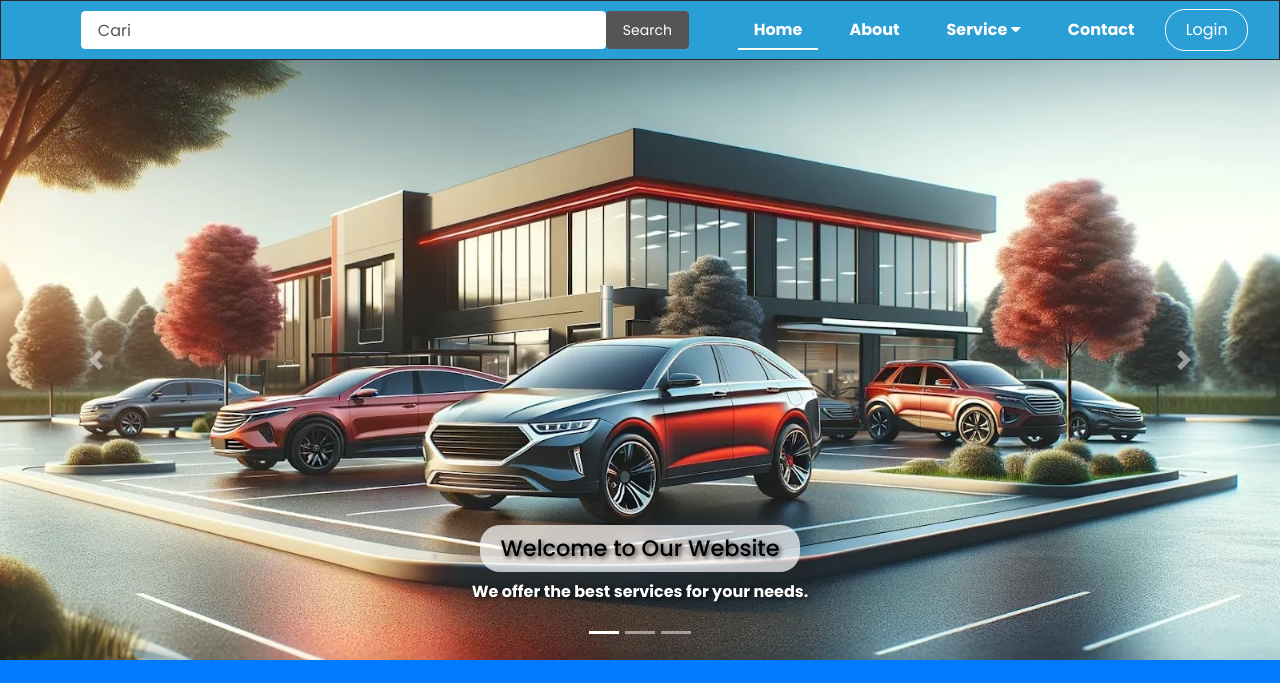
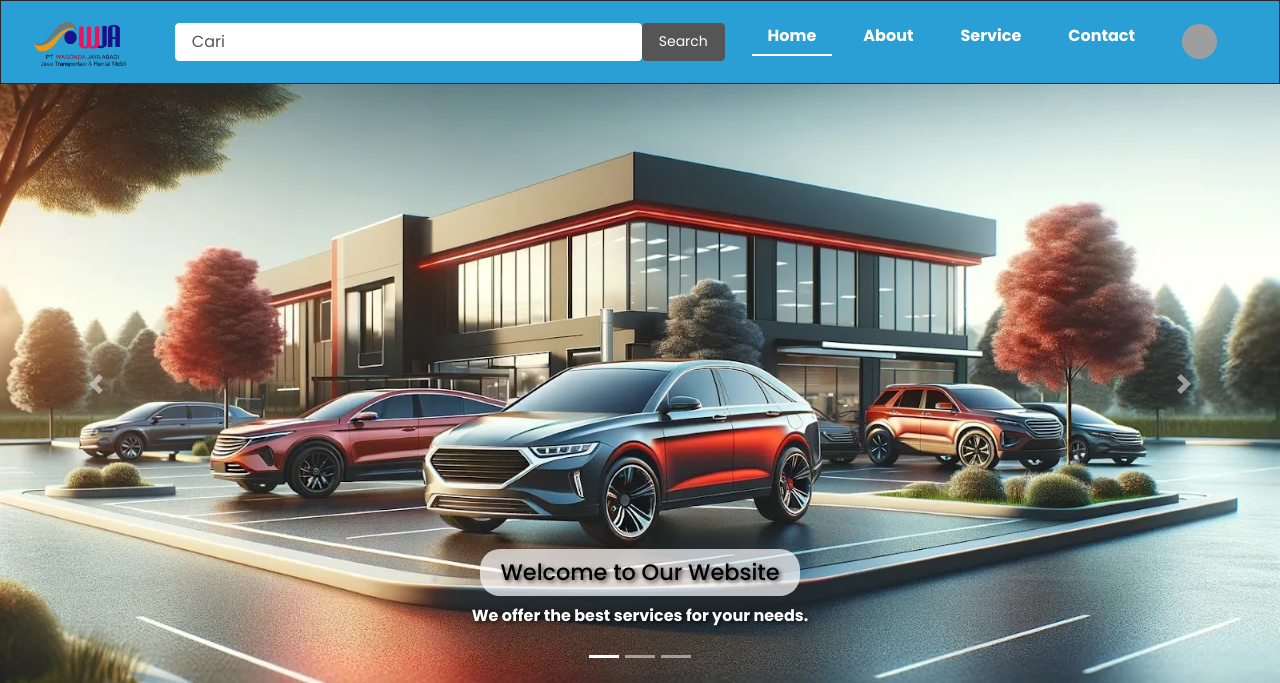
Before and after one commit to haerulyudaaditiya-ubp/final_project, a PHP site: page / in a window 1280 px wide. Shown: the top 683 px of the page. Run offline with PHP 8.4, Linux system fonts and the light colour scheme; the visitor is signed in with stand-in values (Sample User, id 1); some libraries are stand-ins or nearby versions; grey boxes are pictures that could not be loaded.

Commit message:
perubahan code now

```diff
--- a/assets/css/style.css
+++ b/assets/css/style.css
@@ -593,7 +593,7 @@ footer .social-icons a:hover {
 
 
 .contact-us-section.contact-us-hotline {
-  background-image: url('img/servicebg.jpeg'); /* Ganti dengan path gambar Anda */
+  background-image: url('../../img/servicebg.jpeg'); /* Ganti dengan path gambar Anda */
   background-size: cover; /* Mengatur gambar agar menutupi seluruh elemen */
   background-position: center; /* Posisikan gambar di tengah */
   background-repeat: no-repeat; /* Jangan ulangi gambar */
--- a/dashboard.php
+++ /dev/null
@@ -1 +0,0 @@
-<p>Hallo selamat datang Admin!</p>
--- a/header.php
+++ b/header.php
@@ -1,3 +1,12 @@
+<?php
+if (session_status() === PHP_SESSION_NONE) {
+    session_start(); // Memulai session hanya jika belum dimulai
+}
+
+$is_logged_in = isset($_SESSION['user_id']); // Cek apakah user sudah login
+$current_page = basename($_SERVER['PHP_SELF']); // Mendapatkan nama file saat ini
+?>
+
 <!DOCTYPE html>
 <html lang="en">
 
@@ -7,34 +16,25 @@
   <title>Wejeatrans</title>
   <link rel="icon" type="image/png" href="img/logo.png">
   <link rel="stylesheet" href="https://cdn.jsdelivr.net/npm/bootswatch@4.5.2/dist/cyborg/bootstrap.min.css"
-    integrity="sha384-nEnU7Ae+3lD52AK+RGNzgieBWMnEfgTbRHIwEvp1XXPdqdO6uLTd/NwXbzboqjc2" crossorigin="anonymous">
+        integrity="sha384-nEnU7Ae+3lD52AK+RGNzgieBWMnEfgTbRHIwEvp1XXPdqdO6uLTd/NwXbzboqjc2"
+        crossorigin="anonymous">
   <link rel="stylesheet" href="https://cdnjs.cloudflare.com/ajax/libs/font-awesome/6.6.0/css/all.min.css"
         integrity="sha512-Kc323vGBEqzTmouAECnVceyQqyqdsSiqLQISBL29aUW4U/M7pSPA/gEUZQqv1cwx4OnYxTxve5UMg5GT6L4JJg=="
         crossorigin="anonymous" referrerpolicy="no-referrer" />
-  <link href="https://cdnjs.cloudflare.com/ajax/libs/font-awesome/5.15.4/css/all.min.css" rel="stylesheet">
   <link rel="stylesheet" href="assets/css/style.css">
-  <link rel="stylesheet" href="https://cdn.jsdelivr.net/npm/bootstrap-icons@1.11.3/font/bootstrap-icons.min.css">
 </head>
+
 <body>
-
-<!-- Navbar -->
+<?php if ($current_page !== 'login.php') { ?>
+    <?php if (!$is_logged_in) { ?>
+    <!-- Navbar Tamu (sebelum login) -->
     <nav class="navbar navbar-expand-lg bg-primary" data-bs-theme="dark">
       <div class="container-fluid">
-      <?php if (isset($_SESSION)) : ?>
-        <?php if ($_SESSION['role'] == 'user') : ?>
-          <a class="navbar-brand" href="#"><img src="../img/logo.png" alt="Logo" style="width: 100px; height: auto;"></a>
-        <php else : ?>
         <a class="navbar-brand" href="#"><img src="img/logo.png" alt="Logo" style="width: 100px; height: auto;"></a>
-        <?php endif; ?>
-      <?php endif; ?>
         <button class="navbar-toggler" type="button" data-bs-toggle="collapse" data-bs-target="#navbarColor01" aria-controls="navbarColor01" aria-expanded="false" aria-label="Toggle navigation">
-        <!-- <span class="navbar-toggler-icon" style="background-image: none;">
-          <i class="fas fa-bars" style="font-size: 1.5rem; color: white;"></i>
-        </span> -->
           <span style="display: flex; width: 50px; height: 50px; justify-content: center; align-items: center">
             <i class="bi bi-list" style="color: #fff; font-size: 40px"></i>
           </span>
-
         </button>
         <div class="collapse navbar-collapse" id="navbarColor01">
           <form class="d-flex mx-auto" style="width: 50%;">
@@ -42,11 +42,11 @@
             <button class="btn btn-secondary my-2 my-sm-0" type="submit">Search</button>
           </form>
           <ul class="navbar-nav ms-auto">
-          <li class="nav-item"><a class="nav-link active" href="index.php">Home</a></li>
+            <li class="nav-item"><a class="nav-link active" href="index-user.php">Home</a></li>
             <li class="nav-item"><a class="nav-link" href="about.php">About</a></li>
             <li class="nav-item dropdown">
               <a class="nav-link dropdown-toggle" href="#" id="navbarDropdown" role="button" data-toggle="dropdown" aria-haspopup="true" aria-expanded="false">
-              Service <i class="fas fa-caret-down"></i> <!-- Tanda panah menggunakan Font Awesome -->
+                Service <i class="fas fa-caret-down"></i>
               </a>
               <div class="dropdown-menu" aria-labelledby="navbarDropdown">
                 <a class="dropdown-item" href="service.php">Tanpa Supir</a>
@@ -59,3 +59,43 @@
         </div>
       </div>
     </nav>
+    <?php } else { ?>
+    <!-- Navbar User (setelah login) -->
+    <nav class="navbar navbar-expand-lg bg-primary" data-bs-theme="dark">
+      <div class="container-fluid">
+        <a class="navbar-brand" href="#"><img src="img/logo.png" alt="Logo" style="width: 100px; height: auto;"></a>
+        <button class="navbar-toggler" type="button" data-bs-toggle="collapse" data-bs-target="#navbarColor01" aria-controls="navbarColor01" aria-expanded="false" aria-label="Toggle navigation">
+          <span class="navbar-toggler-icon" style="background-image: none;">
+            <i class="fas fa-bars" style="font-size: 1.5rem; color: white;"></i>
+          </span>
+        </button>
+        <div class="collapse navbar-collapse" id="navbarColor01">
+          <form class="d-flex mx-auto" style="width: 50%;">
+            <input class="form-control me-sm-2" type="search" placeholder="Cari">
+            <button class="btn btn-secondary my-2 my-sm-0" type="submit">Search</button>
+          </form>
+          <ul class="navbar-nav ms-auto">
+            <li class="nav-item"><a class="nav-link active" href="index.php">Home</a></li>
+            <li class="nav-item"><a class="nav-link" href="about.php">About</a></li>
+            <li class="nav-item"><a class="nav-link" href="service.php">Service</a></li>
+            <li class="nav-item"><a class="nav-link" href="contact.php">Contact</a></li>
+            <li class="nav-item dropdown">
+              <a class="nav-link dropdown-toggle" href="#" id="profileDropdown" role="button" data-bs-toggle="dropdown" aria-expanded="false">
+                <img src="img/profile.png" alt="Profile" class="rounded-circle" style="width: 35px; height: 35px;">
+              </a>
+              <ul class="dropdown-menu dropdown-menu-end" aria-labelledby="profileDropdown">
+                <li><a class="dropdown-item" href="#">View Profile</a></li>
+                <li><a class="dropdown-item" href="#">Edit Profile</a></li>
+                <li><hr class="dropdown-divider"></li>
+                <li><a class="dropdown-item" href="logout.php">Logout</a></li>
+              </ul>
+            </li>
+          </ul>
+        </div>
+      </div>
+    </nav>
+    <?php } ?>
+<?php } // Tutup if navbar ?>
+</body>
+
+</html>
--- a/index.php
+++ b/index.php
@@ -1,8 +1,6 @@
 <?php
 require 'header.php';
 ?>
-
-
 
   <!-- Carousel -->
   <div id="carouselExampleIndicators" class="carousel slide" data-ride="carousel">
--- a/new_user/dashboard.php
+++ b/new_user/index-user.php
@@ -5,9 +5,6 @@ require '../header.php';
 ?>
 
 <body>
-
-  <!-- Navbar -->
-
 
   <!-- Carousel -->
   <div id="carouselExampleIndicators" class="carousel slide" data-ride="carousel">
@@ -48,8 +45,6 @@ require '../header.php';
       <span class="sr-only">Next</span>
     </a>
   </div>
-
-  <!-- <h1><?= $_SESSION['role'] ?></h1> -->
 
   <!-- Features Section -->
   <div class="container my-5">
```
Also changed, not shown: login.php (+7 -2 lines), logout.php (added, +8 -0 lines). Lines whose indentation alone changed are shown as unchanged.
